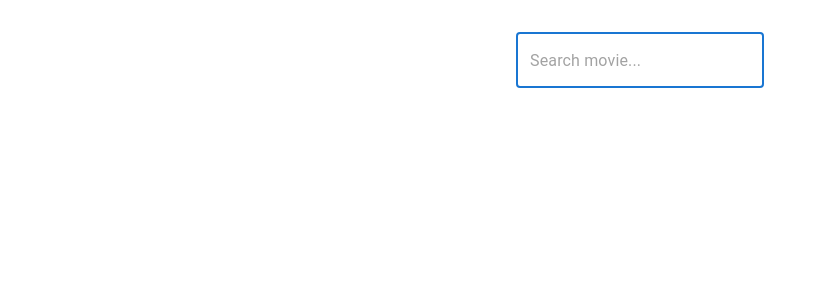
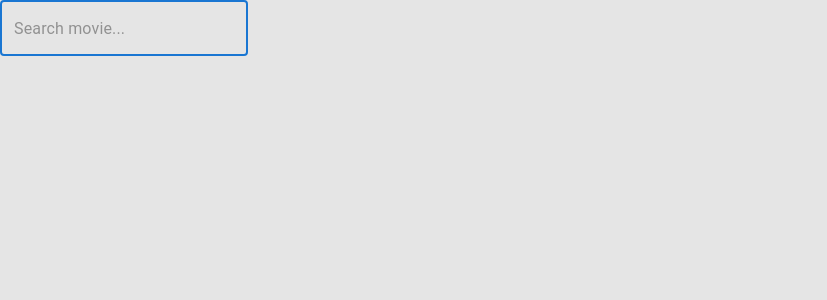
Before and after one commit to vincitaylaran/ensemble-systems-omdb-app, a React (Create React App) app: page / in a window 1280 px wide. Shown: the top 300 px of the page, without its empty margins (0-827 px from the left). Built offline with nearby package versions, Linux system fonts and the light colour scheme.

Commit message:
Add background color to app

```diff
--- a/src/styles/App.css
+++ b/src/styles/App.css
@@ -5,16 +5,10 @@ body {
     sans-serif;
   -webkit-font-smoothing: antialiased;
   -moz-osx-font-smoothing: grayscale;
+  background: #e5e5e5;
 }
 
 code {
   font-family: source-code-pro, Menlo, Monaco, Consolas, 'Courier New',
     monospace;
 }
-
-.App {
-  display: flex;
-  flex-direction: column;
-  align-items: center;
-  padding: 32px 0;
-}
```
